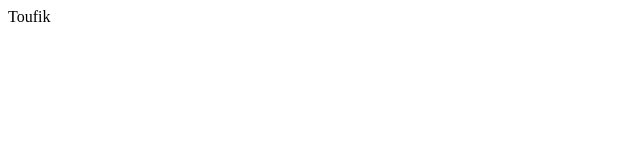
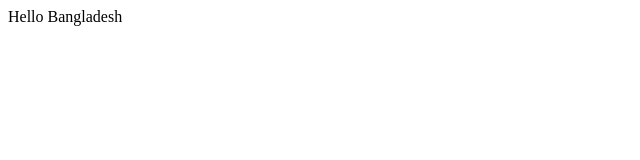
Before and after one commit to toufikcse/learn-git-github, a plain HTML site: page index.html in a window 1280 px wide. Shown: the whole page, without its empty margins (0-640 px from the left). Drawn offline with Linux system fonts and the light colour scheme.

Commit message:
modifed index.html

```diff
--- a/index.html
+++ b/index.html
@@ -1 +1 @@
-<div>Toufik</div>
+<div>Hello Bangladesh</div>
```
